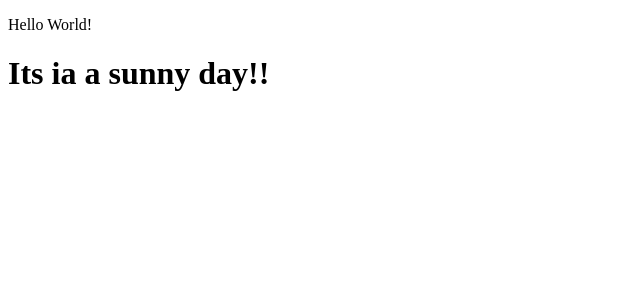
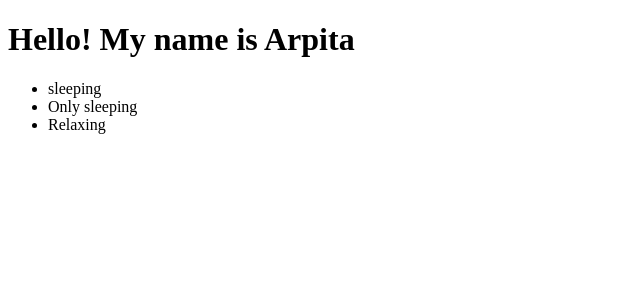
Before and after one commit to arpita-sahakar/practice-react, a React (Create React App) app: page / in a window 1280 px wide. Shown: the top 300 px of the page, without its empty margins (0-640 px from the left). Built offline with nearby package versions, Linux system fonts and the light colour scheme.

Commit message:
activity 03

```diff
--- a/src/App.js
+++ b/src/App.js
@@ -1,8 +1,8 @@
 import React from "react";
-import HelloReact from "./components/HelloReact";
+import HelloDiv from "./components/HelloDiv";
 
 function App() {
-  return <HelloReact />;
+  return <HelloDiv />;
 }
 
 export default App;
--- /dev/null
+++ b/src/components/HelloDiv.js
@@ -0,0 +1,14 @@
+function HelloDiv() {
+  return (
+    <div>
+      <h1>Hello! My name is Arpita</h1>
+      <ul>
+        <li>sleeping</li>
+        <li>Only sleeping</li>
+        <li>Relaxing</li>
+      </ul>
+    </div>
+  );
+}
+
+export default HelloDiv;
--- a/src/components/HelloReact.js
+++ /dev/null
@@ -1,11 +0,0 @@
-// import React from "react";
-
-function HelloReact() {
-  return (
-    <div>
-      <p>Hello World!</p> <h1> Its ia a sunny day!!</h1>
-    </div>
-  );
-}
-
-export default HelloReact;
--- a/src/index.js
+++ b/src/index.js
@@ -1,5 +1,5 @@
 import React from "react";
 import ReactDOM from "react-dom";
 import App from "./App";
-
+//render the app container in "root" div. The "root" div is located in index.html
 ReactDOM.render(<App />, document.getElementById("root"));
```
